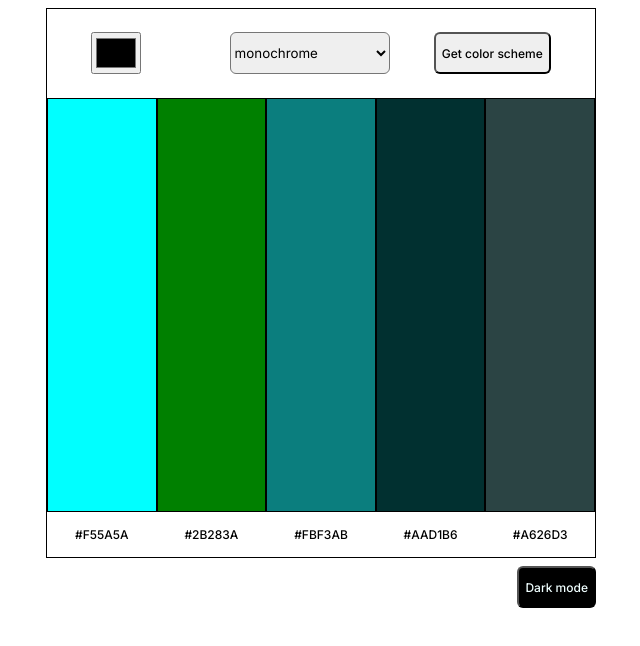
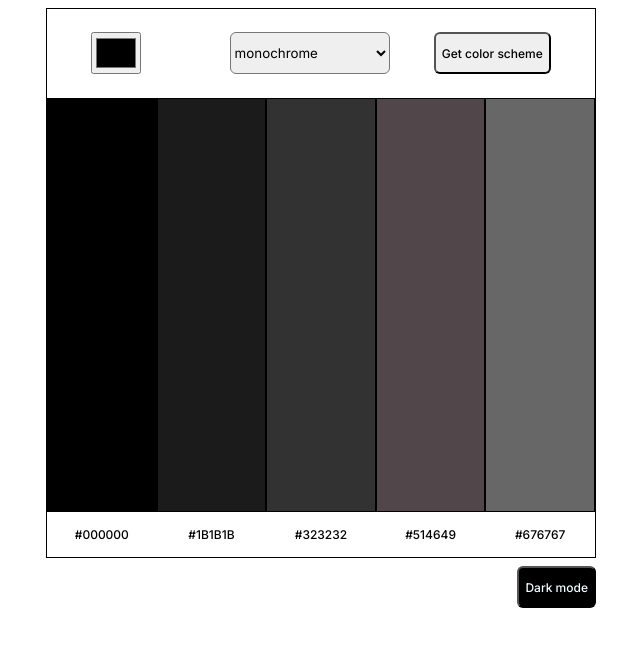
Before and after one commit to jbarriguete86/COLOR-SCHEME-GENERATOR, a plain HTML site: page index.html in a window 1280 px wide. Shown: the whole page, without its empty margins (319-959 px from the left). Drawn offline with Linux system fonts and the light colour scheme.

Commit message:
Update
The app is working but I need to finish the dark mode button

```diff
--- a/index.html
+++ b/index.html
@@ -14,7 +14,7 @@
         <header>
             <input type="color" id="input-color">
             <label for="scheme"></label>
-            <select name="color" id="scheme-option">
+            <select name="color" id="scheme-options">
                 <option value="monochrome">monochrome</option>
                 <option value="monochrome-dark">monochrome-dark</option>
                 <option value="monochrome-light">monochrome-light</option>
@@ -27,34 +27,17 @@
             <button id="get-scheme">Get color scheme</button>
         </header>
         <main id="color-stripes">
-            <div id="color1" class="colors-cont"></div>
-            <div id="color2" class="colors-cont"></div>
-            <div id="color3" class="colors-cont"></div>
-            <div id="color4" class="colors-cont"></div>
-            <div id="color5" class="colors-cont"></div>
+            <!-- Will be populated with JS -->
+
         </main>
         <footer id="hex-names">
-            <div class="color-names">
-                <h1 id="name1">#F55A5A</h1>
-            </div>
-            <div class="color-names">
-                <h1 id="name2">#2B283A</h1>
-            </div>
-            <div class="color-names">
-                <h1 id="name3">#FBF3AB</h1>
-            </div>
-            <div class="color-names">
-                <h1 id="name4">#AAD1B6</h1>
-            </div>
-            <div class="color-names">
-                <h1 id="name5">#A626D3</h1>
-            </div>
+            <!-- Will be populated with JS -->
         </footer>
     </div>
     <div class="drkmode-container">
        <button id="dark-mode">Dark mode</button>
       </div>
 
-    <script src="index.js" type="module"></script>
+        <script src="index.js"></script>
 </body>
 </html>
--- a/index.js
+++ b/index.js
@@ -1,11 +1,26 @@
-
 const colorInput = document.getElementById('input-color')
 const colorBtn = document.getElementById('get-scheme')
 const schemeEl = document.getElementById("scheme-options")
 const mainHtml = document.getElementById('color-stripes')
 const hexHtml = document.getElementById('hex-names')
 const darkModeBtn= document.getElementById("dark-mode")
+let colorsName = ["#000000","#1B1B1B","#323232","#514649","#676767"]
 
+function feedColor(){
+    for(name of colorsName){
+        let indexColor = colorsName.indexOf(name)+1
+    mainHtml.innerHTML += `
+    <div id="color${indexColor}" class="colors-cont">
+    </div>
+    `
+    document.getElementById(`color${indexColor}`).style.backgroundColor = name
+    hexHtml.innerHTML += `
+    <div class="color-names">
+        <h1 id="name${indexColor}">${name}</h1>
+    </div>`
+  }
+  colorsName=[]
+}
 
 colorBtn.addEventListener('click', ()=>{
  let colorValue = colorInput.value.substring(1)
@@ -14,11 +29,13 @@ colorBtn.addEventListener('click', ()=>{
  .then(res => res.json())
  .then(data => {
      const infArr = data.colors
-        let colorArr =[]
      for (info of infArr){
-           colorArr.push(info.name)
+        colorsName.push(info.name.closest_named_hex)
      }
-    console.log(colorArr)
+     mainHtml.innerHTML =""
+     hexHtml.innerHTML = ""
+     feedColor()
+
 })})
 
 
@@ -26,3 +43,6 @@ colorBtn.addEventListener('click', ()=>{
 darkModeBtn.addEventListener("click", ()=>{
     alert("you've clicked this button")
 })
+
+
+feedColor()
--- a/style.css
+++ b/style.css
@@ -1,6 +1,6 @@
 *,
 *::before,
-*::-webkit-textfield-decoration-container{
+*::after{
     box-sizing: border-box;
     font-family: 'Inter', sans-serif;
 }
```
Lines whose indentation alone changed are shown as unchanged.
